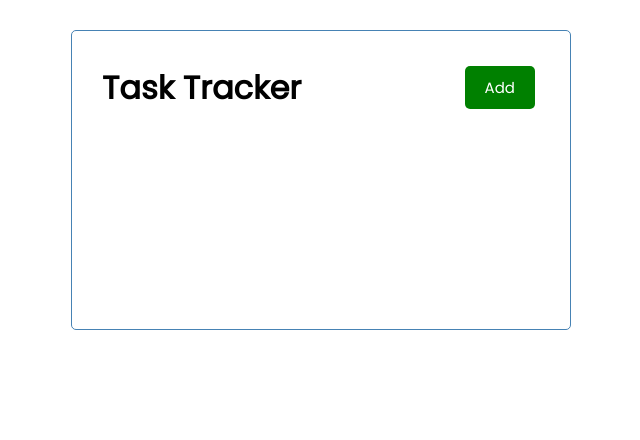
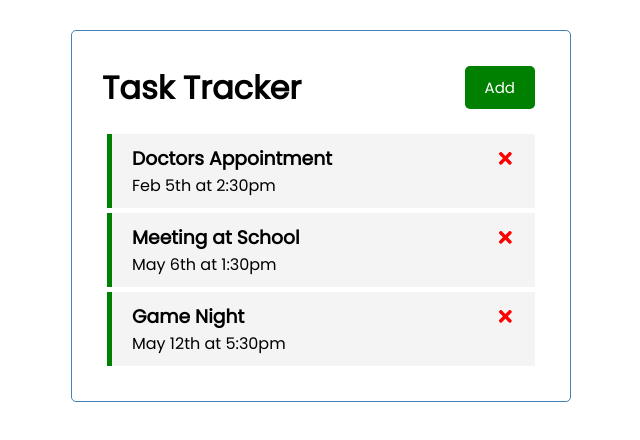
Before and after one commit to jmscottimd/react-task-tracker, a React (Create React App) app: page / in a window 1280 px wide. Shown: the top 440 px of the page, without its empty margins (319-959 px from the left). Built offline with nearby package versions, Linux system fonts and the light colour scheme.

Commit message:
tasks and task components created

```diff
--- a/package.json
+++ b/package.json
@@ -8,6 +8,7 @@
     "@testing-library/user-event": "^12.1.10",
     "react": "^17.0.2",
     "react-dom": "^17.0.2",
+    "react-icons": "^4.2.0",
     "react-scripts": "4.0.3",
     "web-vitals": "^1.0.1"
   },
--- a/src/App.js
+++ b/src/App.js
@@ -1,9 +1,42 @@
+import { useState } from 'react'
 import Header from './components/Header'
+import Tasks from './components/Tasks'
 
-function App() {
+const App = () => {
+  const [tasks, setTasks] = useState([{
+    "id": 1,
+    "text": "Doctors Appointment",
+    "day": "Feb 5th at 2:30pm",
+    "reminder": true
+},
+{
+    "id": 2,
+    "text": "Meeting at School",
+    "day": "May 6th at 1:30pm",
+    "reminder": true
+},
+{
+  "id": 3,
+  "text": "Game Night",
+  "day": "May 12th at 5:30pm",
+  "reminder": true
+}
+])
+// delete task
+const deleteTask = (id) => {
+  setTasks(tasks.filter((task) => task.id !== id))
+}
+// toggle reminder
+const toggleReminder = (id) => {
+  setTasks(tasks.map((task) => task.id === id ?{...task, reminder: !task.reminder} : task))
+}
   return (
     <div className='container'>
       <Header />
+      {tasks.length > 0 ?( <Tasks tasks={tasks} onDelete=
+      {deleteTask} onToggle ={toggleReminder} /> ) : (
+        'There are no tasks'
+        )}
     </div>
   );
 }
--- /dev/null
+++ b/src/components/Task.js
@@ -0,0 +1,21 @@
+import { FaTimes } from 'react-icons/fa'
+
+const Task = ({ task,onDelete, onToggle }) => {
+    return (
+        <div className={`task ${task.reminder ?
+            'reminder' : ''}`}
+            onDoubleClick = {()=>
+            onToggle(task.id)}>
+            <h3>{task.text}
+            <FaTimes
+            style={{color: 'red', cursor:
+            'pointer'}}
+            onClick={() => onDelete(task.id)}
+            />
+            </h3>
+            <p>{task.day}</p>
+        </div>
+    )
+}
+
+export default Task
--- /dev/null
+++ b/src/components/Tasks.js
@@ -0,0 +1,16 @@
+import Task from './Task'
+
+const Tasks = ({ tasks, onDelete, onToggle }) => {
+    return (
+        <>
+            {tasks.map((task) => (
+            <Task key={task.id} task={task}
+            onDelete={onDelete}
+            onToggle={onToggle}
+            />
+            ))}
+        </>
+    )
+}
+
+export default Tasks
```
Also changed, not shown: 1 other file (tests, documents, lock files or other folders).
